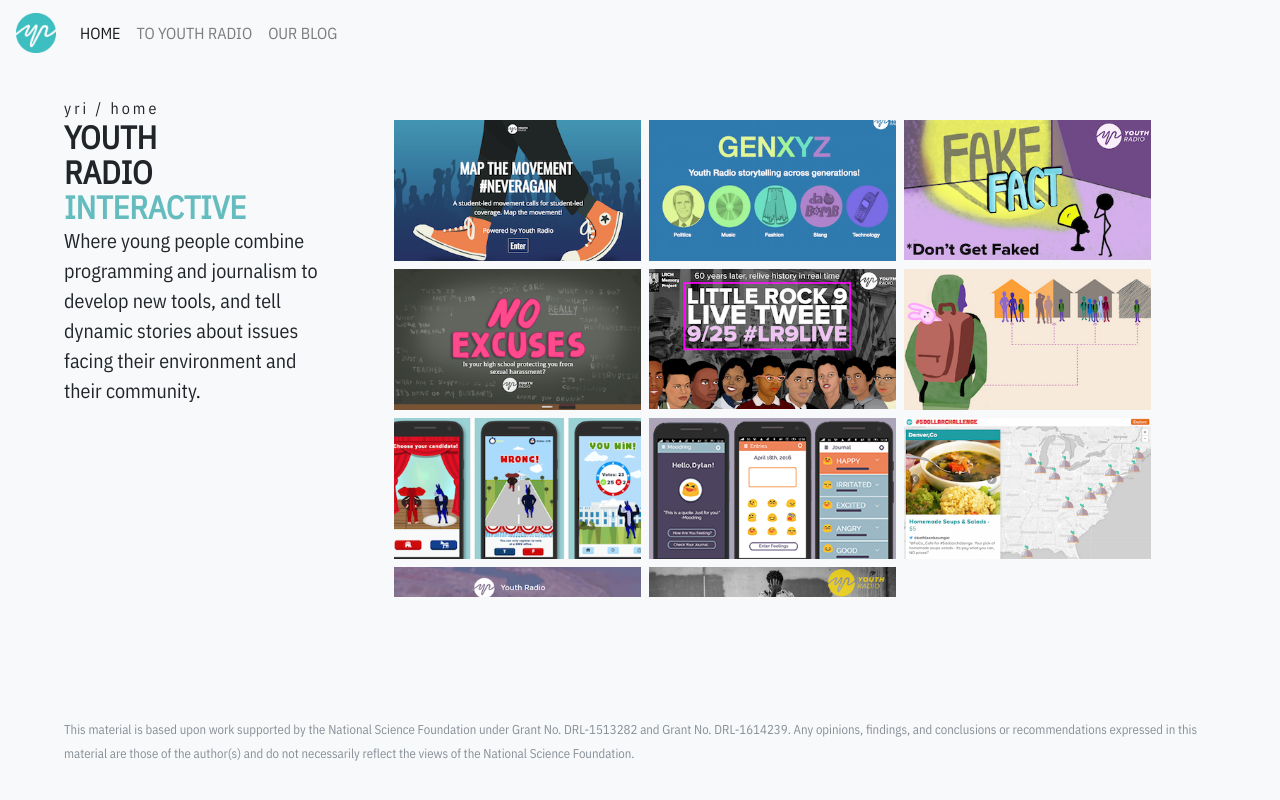
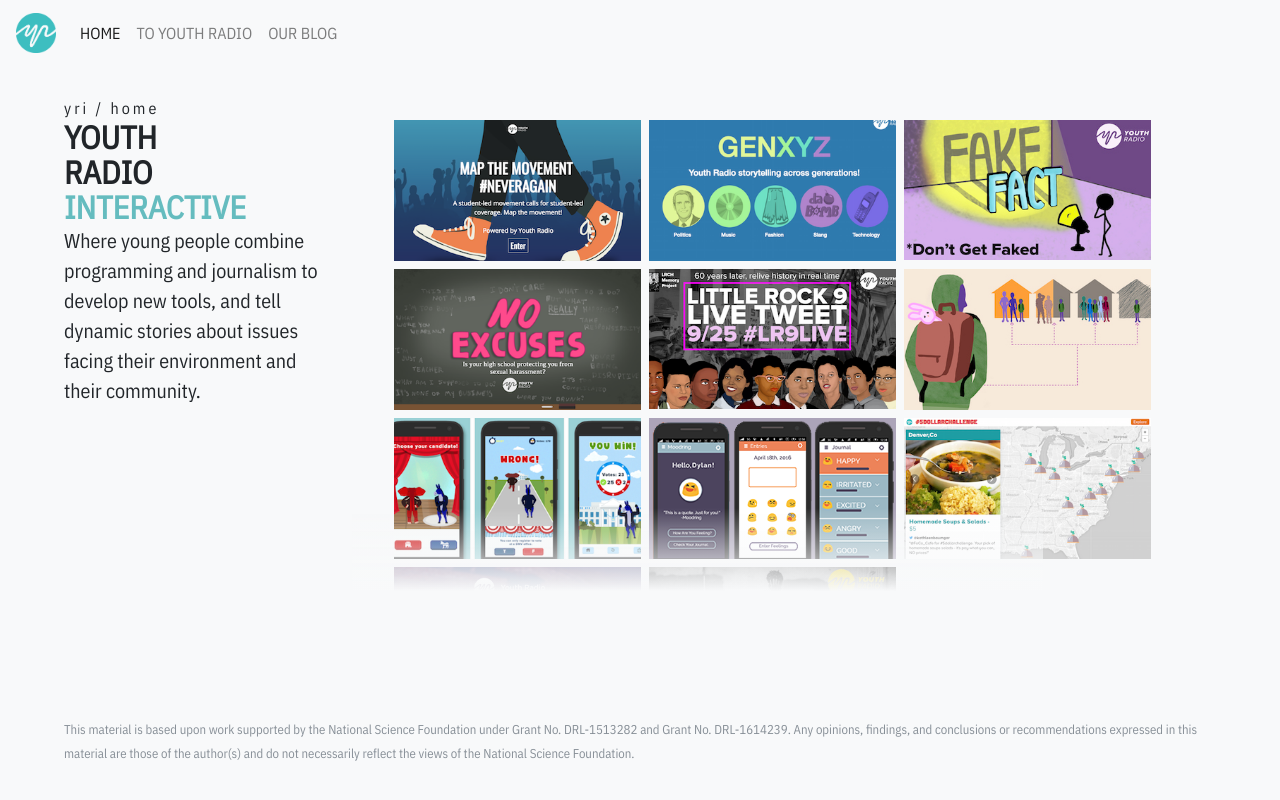
Before and after one commit to youthradio/YRIPortfolio, a Jekyll site: the page built from _pages/index.md, in a window 1280 px wide. Shown: the top 800 px of the page. Built offline with Jekyll 4.4.1, drawn with Linux system fonts in a browser that asks for light colours.

Commit message:
css-gradient added

```diff
--- a/css/main.css
+++ b/css/main.css
@@ -205,7 +205,17 @@
 }
 
 .gallery::after{
-  margin-top: 200px;
+  content: "";
+  height: 20%;
+  width: 80%;
+  position: absolute;
+  left: 0;
+  bottom: 19%;
+  background: linear-gradient(to top,
+     rgba(248,249,250,1) 10%,
+     rgba(248,249,250, 0) 80%
+  );
+  pointer-events: none;
 
 }
 
```
